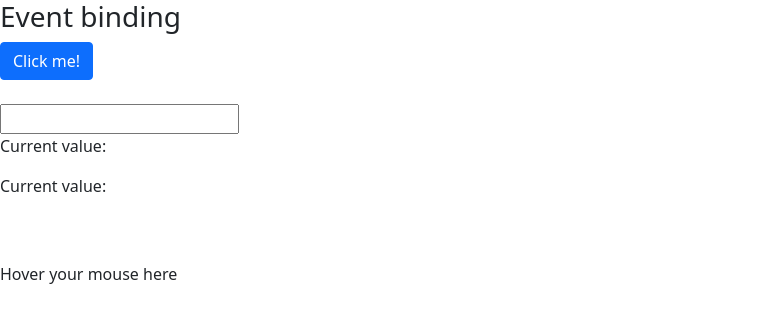
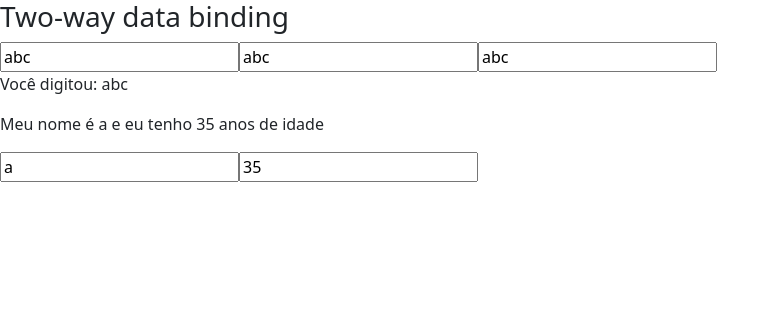
Before and after one commit to talisbreda/Angular-Course, an Angular app: page / in a window 1280 px wide. Shown: the top 322 px of the page, without its empty margins (0-780 px from the left). Built offline with nearby package versions, Linux system fonts and the light colour scheme.

Commit message:
Added two-way data binding

```diff
--- a/src/app/data-binding/data-binding.component.html
+++ b/src/app/data-binding/data-binding.component.html
@@ -66,7 +66,7 @@
   </article>
 
 </section> -->
-<section class = "event-binding">
+<!-- <section class = "event-binding">
 
   <article>
     <h3>Event binding</h3>
@@ -100,4 +100,40 @@
     </div>
   </article>
 
+</section> -->
+<section>
+
+  <article>
+
+      <h3>Two-way data binding</h3>
+
+      <div>
+
+        <input type="text"
+          [value] = "name"
+          (input) = "name = inputName.value"
+          #inputName>
+
+        <input type="text"
+          [ngModel] = "name"
+          (ngModelChange) = "name = $any($event)">
+
+        <input type="text" [(ngModel)] = "name">
+        <!-- Banana in a box -->
+
+        <p>Você digitou: {{ name }} </p>
+
+      </div>
+
+      <div>
+
+        <p>Meu nome é {{ person.name }} e eu tenho {{person.age}} anos de idade </p>
+
+        <input type="text" [(ngModel)] = "person.name">
+        <input type="text" [(ngModel)] = "person.age">
+
+      </div>
+
+  </article>
+
 </section>
--- a/src/app/data-binding/data-binding.component.ts
+++ b/src/app/data-binding/data-binding.component.ts
@@ -14,6 +14,12 @@ export class DataBindingComponent implements OnInit {
   currentValue: string = ''
   savedValue: string = ''
   isMouseOver: boolean = false;
+
+  name: string = 'abc'
+  person: any = {
+    name: 'a',
+    age: 35
+  }
 
   getValor() {
     return 1
```
Also changed, not shown: src/app/app.module.ts (+6 -4 lines).
